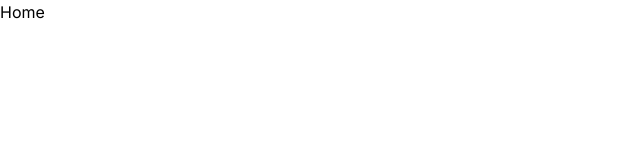
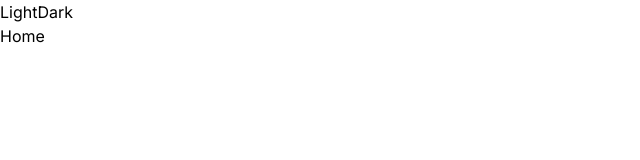
Before and after one commit to daryldeogracias/conv-web-app, a Next.js app: page / in a window 1280 px wide. Shown: the top 160 px of the page, without its empty margins (0-640 px from the left). Built offline with nearby package versions, Linux system fonts and the light colour scheme.

Commit message:
feat: dark light theme

```diff
--- /dev/null
+++ b/app/components/Mode.tsx
@@ -0,0 +1,16 @@
+"use client";
+
+import * as React from "react";
+import { useTheme } from "next-themes";
+
+const Mode = () => {
+  const { setTheme } = useTheme();
+
+  return (
+    <div>
+      <button onClick={() => setTheme("light")}>Light</button>
+      <button onClick={() => setTheme("dark")}>Dark</button>
+    </div>
+  );
+};
+export default Mode;
--- a/app/layout.tsx
+++ b/app/layout.tsx
@@ -1,4 +1,6 @@
 import "./globals.css";
+import Mode from "./components/Mode";
+import NextThemeProvider from "./next-theme.provider";
 import { Inter } from "next/font/google";
 import type { Metadata } from "next";
 
@@ -17,7 +19,17 @@ export default function RootLayout({
 }>) {
   return (
     <html lang="en">
-      <body className={inter.className}>{children}</body>
+      <body className={inter.className}>
+        <NextThemeProvider
+          attribute="class"
+          defaultTheme="system"
+          enableSystem
+          disableTransitionOnChange
+        >
+          <Mode />
+          {children}
+        </NextThemeProvider>
+      </body>
     </html>
   );
 }
--- /dev/null
+++ b/app/next-theme.provider.tsx
@@ -0,0 +1,22 @@
+"use client";
+
+import { ThemeProvider, ThemeProviderProps } from "next-themes";
+import React, { useEffect, useState } from "react";
+
+const NextThemeProvider: React.FC<ThemeProviderProps> = ({
+  children,
+  ...props
+}) => {
+  const [mounted, setMounted] = useState(false);
+
+  useEffect(() => {
+    setMounted(true);
+  }, []);
+
+  if (!mounted) {
+    return <>{children}</>;
+  }
+  return <ThemeProvider {...props}>{children}</ThemeProvider>;
+};
+
+export default NextThemeProvider;
--- /dev/null
+++ b/tailwind.config.js
@@ -0,0 +1,12 @@
+/** @type {import('tailwindcss').Config} */
+module.exports = {
+    darkMode: "class",
+    content: [
+        "./app/**/*.{js,ts,jsx,tsx}",
+        "./components/**/*.{js,ts,jsx,tsx}",
+    ],
+    theme: {
+        extend: {},
+    },
+    plugins: [],
+};
```
Also changed, not shown: package.json (+7 -6 lines), 1 other file (tests, documents, lock files or other folders).
